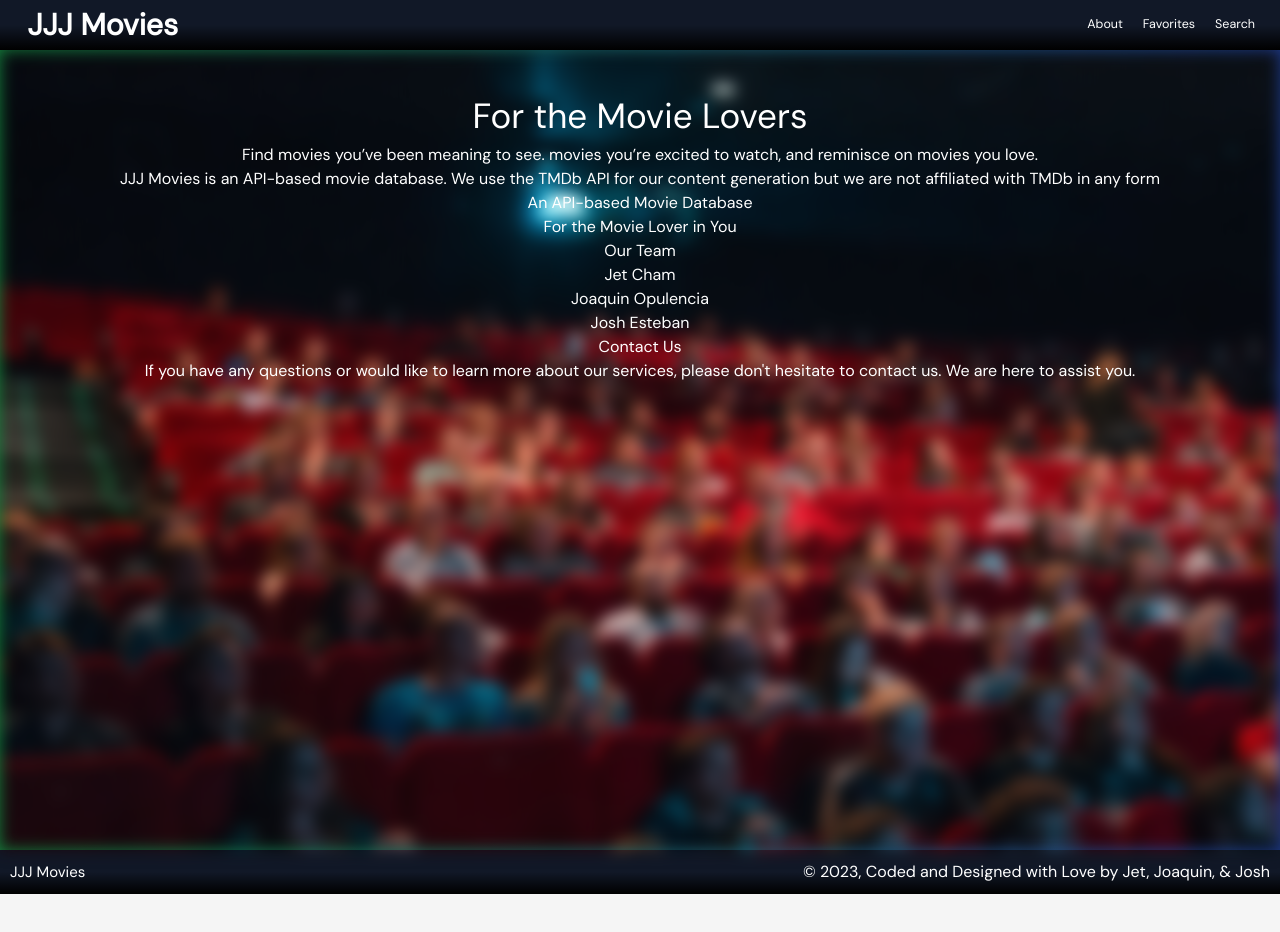
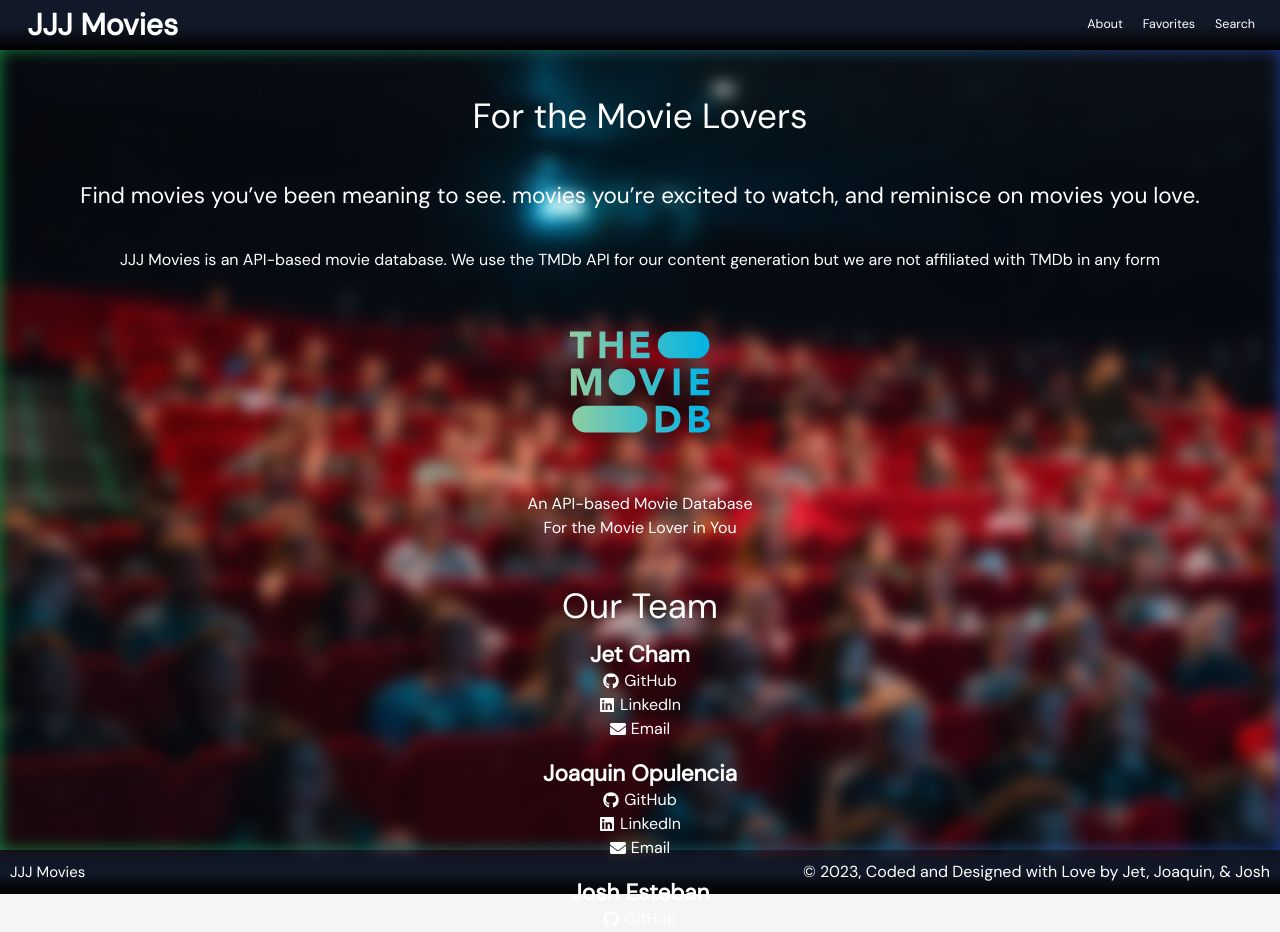
Before and after one commit to JCO5/react-movie-database, a React (Vite) app in the folder movie-database/: page /about in a window 1280 px wide. Shown: the top 932 px of the page. Before the commit the page ends 894 px from the top, so only its background shows below. Built offline with nearby package versions, Linux system fonts and the light colour scheme.

Commit message:
about page finished

```diff
--- a/movie-database/src/pages/About.jsx
+++ b/movie-database/src/pages/About.jsx
@@ -1,42 +1,92 @@
 import React from 'react';
+import { FaGithub, FaEnvelope, FaLinkedin} from 'react-icons/fa';
 
 function About() {
+  const people = [
+    {
+      name: 'Jet Cham',
+      github: 'https://github.com/ChamJet',
+      linkedin: 'https://www.linkedin.com/in/jarrett-cham-8a9601173/',
+      email: 'mailto:jarrett.cham@gmail.com',
+    },
+    {
+      name: 'Joaquin Opulencia',
+      github: 'https://github.com/joaquinopulencia',
+      linkedin: 'https://www.linkedin.com/in/joaquinopulencia',
+      email: 'mailto:joaquin@example.com',
+    },
+    {
+      name: 'Josh Esteban',
+      github: 'https://github.com/jestebanito',
+      linkedin: 'https://www.linkedin.com/in/joshua-esteban-567776104/',
+      email: 'mailto:jodryjay@gmail.com',
+    },
+  ];
+
   return (
     <div className="about-page h-screen p-16 backdrop-filter relative">
       <div className="h-screen w-full bg-[url('../image/about-us-image.jpg')] blur absolute top-0 left-0"></div>
       <div className='relative z-20'>
-        <section>
-          <h1 className='heading'>
+        <article>
+          <h1 className='heading '>
             For the Movie Lovers
           </h1>
-          <p>
+          <div className="p-16">
+            <p className="pb-16 text-4xl">
               Find movies you’ve been meaning to see. movies you’re excited to watch, and reminisce on movies you love.
             </p>
             <p>
               JJJ Movies is an API-based movie database. We use the TMDb API for our content generation but we are not affiliated with TMDb in any form
             </p>
+            <div className='flex justify-center padding pt-16 pb-16'>
+              <img className="h-56 w-56 "src="../src/image/tmdb-logo.svg" alt=""/>
+            </div>
             <p>
               An API-based Movie Database
             </p>
             <p>
               For the Movie Lover in You
             </p>
-        </section>
+          </div>
+        </article>
         <section>
-          <h2 className=''>Our Team</h2>
+        <h1 className='heading'>Our Team</h1>
         <ul>
-            <li>Jet Cham</li>
-            <li>Joaquin Opulencia</li>
-            <li>Josh Esteban</li>
+        {people.map((person, index) => (
+          <li
+            key={index}
+            className="hover:shadow-md transition duration-300 p-4"
+          >
+            <strong className="text-4xl pb-16">{person.name}</strong>
+            <ul>
+              <li>
+                <a
+                  href={person.github}
+                  className="flex justify-center items-center"
+                >
+                  <FaGithub className="mr-2" /> GitHub
+                </a>
+              </li>
+              <li>
+                <a
+                  href={person.linkedin}
+                  className="flex justify-center items-center"
+                >
+                  <FaLinkedin className="mr-2" /> LinkedIn
+                </a>
+              </li>
+              <li>
+                <a
+                  href={person.email}
+                  className="flex justify-center items-center"
+                >
+                  <FaEnvelope className="mr-2" /> Email
+                </a>
+              </li>
             </ul>
-        </section>
-        <section>
-          <h2>Contact Us</h2>
-          <p>
-            If you have any questions or would like to learn more about our
-            services, please don't hesitate to contact us. We are here to assist
-            you.
-          </p>
+          </li>
+        ))}
+      </ul>
         </section>
       </div>
     </div>
```
Also changed, not shown: movie-database/src/image/tmdb-logo.svg (added). Lines whose indentation alone changed are shown as unchanged.
